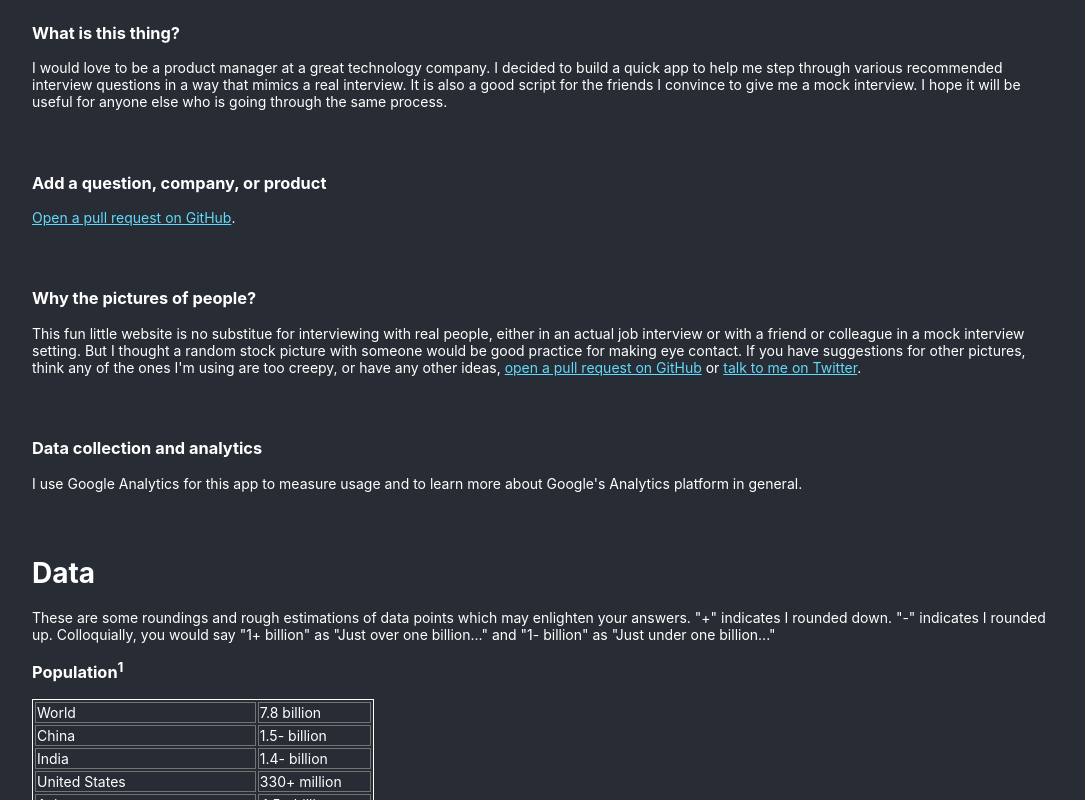
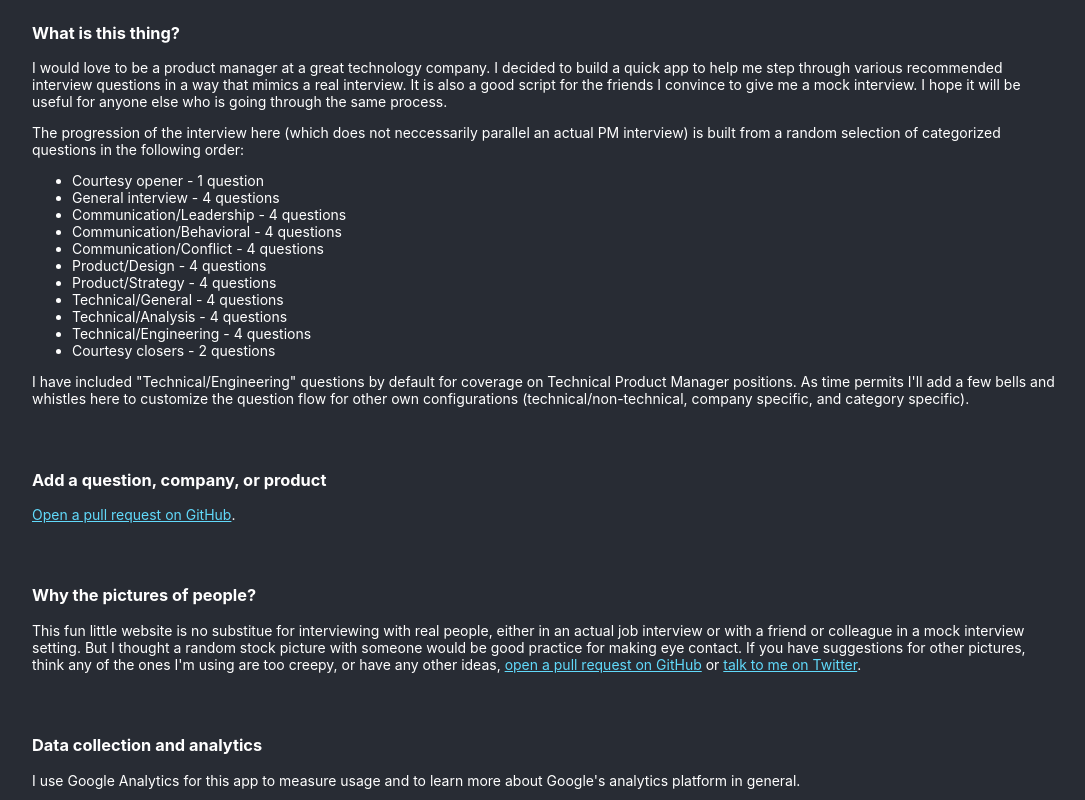
Before and after one commit to espetey/pminterviewquestion, a React (Create React App) app: page / in a window 1280 px wide. Shown: the part 1040-1840 px from the top of the page, without its empty margins (96-1181 px from the left). Built offline with nearby package versions, Linux system fonts and the light colour scheme.

Commit message:
refactor builders, update verbiage

```diff
--- a/src/About.js
+++ b/src/About.js
@@ -21,6 +21,23 @@ function About() {
         <p>
           I would love to be a product manager at a great technology company. I decided to build a quick app to help me step through various recommended interview questions in a way that mimics a real interview. It is also a good script for the friends I convince to give me a mock interview. I hope it will be useful for anyone else who is going through the same process.
         </p>
+        <p>
+          The progression of the interview here (which does not neccessarily parallel an actual PM interview) is built from a random selection of categorized questions in the following order:
+          <ul>
+            <li>Courtesy opener - 1 question</li>
+            <li>General interview - 4 questions</li>
+            <li>Communication/Leadership - 4 questions</li>
+            <li>Communication/Behavioral - 4 questions</li>
+            <li>Communication/Conflict - 4 questions</li>
+            <li>Product/Design - 4 questions</li>
+            <li>Product/Strategy - 4 questions</li>
+            <li>Technical/General - 4 questions</li>
+            <li>Technical/Analysis - 4 questions</li>
+            <li>Technical/Engineering - 4 questions</li>
+            <li>Courtesy closers - 2 questions</li>
+          </ul>
+          I have included "Technical/Engineering" questions by default for coverage on Technical Product Manager positions. As time permits I'll add a few bells and whistles here to customize the question flow for other own configurations (technical/non-technical, company specific, and category specific).
+        </p>
       </div>
       <div className="info">
         <h3>Add a question, company, or product</h3>
@@ -37,7 +54,7 @@ function About() {
       <div className="info">
         <h3>Data collection and analytics</h3>
         <p>
-          I use Google Analytics for this app to measure usage and to learn more about Google's Analytics platform in general.
+          I use Google Analytics for this app to measure usage and to learn more about Google's analytics platform in general.
         </p>
       </div>
       <div className="info">
--- a/src/App.css
+++ b/src/App.css
@@ -70,7 +70,7 @@ nav {
 }
 
 img.Interviewer {
-  width: 70vw;
+  width: 50vw;
   max-width: 600px;
 }
 
--- a/src/helpers.js
+++ b/src/helpers.js
@@ -14,17 +14,16 @@ function buildQuestion(q) {
 
 export function buildInterview(q) {
     return [
-        get(q, 'courtesy.opener[0].question'),
-        ...sampleSize(get(q, 'general.general'), 4).map(s => buildQuestion(s)),
-        ...sampleSize(get(q, 'communication.leadership'), 4).map(s => buildQuestion(s)),
-        ...sampleSize(get(q, 'communication.behavioral'), 4).map(s => buildQuestion(s)),
-        ...sampleSize(get(q, 'communication.conflict'), 4).map(s => buildQuestion(s)),
-        ...sampleSize(get(q, 'product.design'), 4).map(s => buildQuestion(s)),
-        ...sampleSize(get(q, 'product.strategy'), 4).map(s => buildQuestion(s)),
-        ...sampleSize(get(q, 'technical.general'), 4).map(s => buildQuestion(s)),
-        ...sampleSize(get(q, 'technical.analysis'), 4).map(s => buildQuestion(s)),
-        ...sampleSize(get(q, 'technical.engineering'), 4).map(s => buildQuestion(s)),
-        get(q, 'courtesy.closer[0].question'),
-        get(q, 'courtesy.closer[1].question')
-    ]
+        get(q, 'courtesy.opener[0]'),
+        ...sampleSize(get(q, 'general.general'), 4),
+        ...sampleSize(get(q, 'communication.leadership'), 4),
+        ...sampleSize(get(q, 'communication.behavioral'), 4),
+        ...sampleSize(get(q, 'communication.conflict'), 4),
+        ...sampleSize(get(q, 'product.design'), 4),
+        ...sampleSize(get(q, 'product.strategy'), 4),
+        ...sampleSize(get(q, 'technical.general'), 4),
+        ...sampleSize(get(q, 'technical.analysis'), 4),
+        ...sampleSize(get(q, 'technical.engineering'), 4),
+        ...get(q, 'courtesy.closer'),
+    ].map(s => buildQuestion(s))
 };
```
Also changed, not shown: 1 other file (tests, documents, lock files or other folders).
